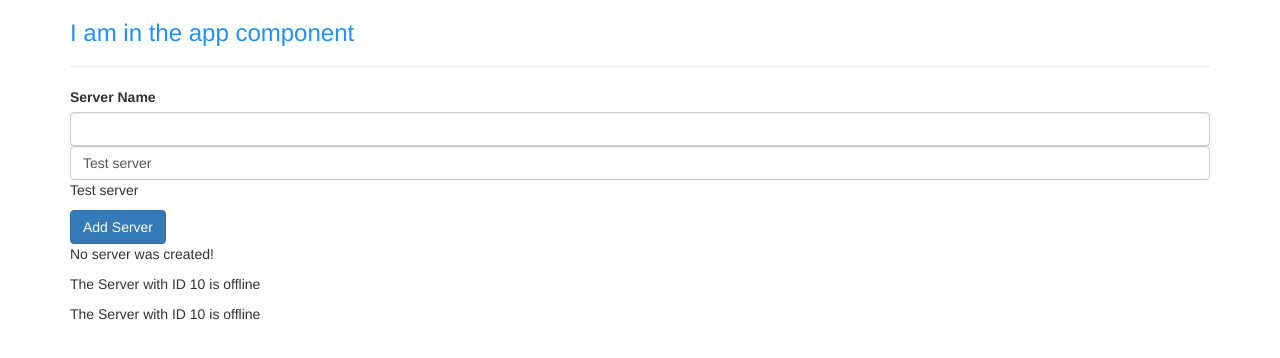
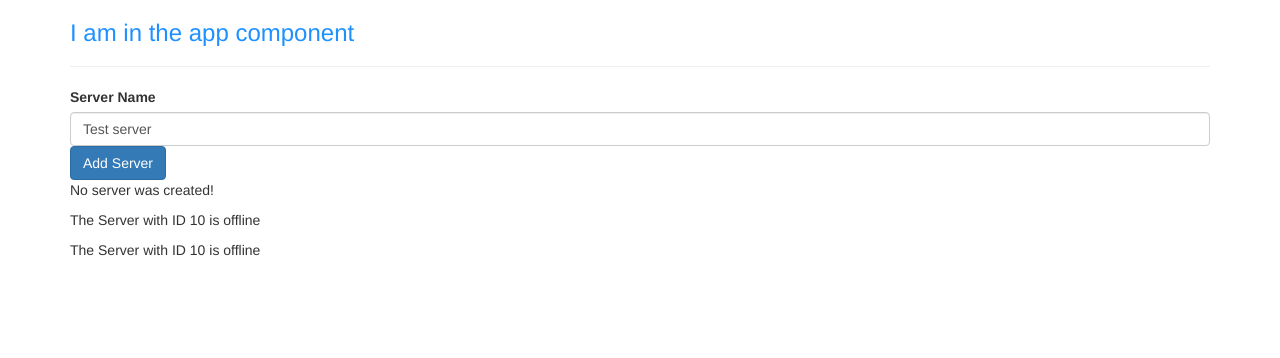
Before and after one commit to RoshanLakmal/max_string_interpolation_25, an Angular app: page / in a window 1280 px wide. Shown: the top 358 px of the page. Built offline with nearby package versions, Linux system fonts and the light colour scheme.

Commit message:
added server name

```diff
--- a/src/app/servers/servers.component.html
+++ b/src/app/servers/servers.component.html
@@ -1,11 +1,11 @@
 <label>Server Name</label>
-<input type="text"
+<!-- <input type="text"
 class="form-control"
-(input)="onUpdateServerName($event)">
+(input)="onUpdateServerName($event)"> -->
 <input type="text"
 class="form-control"
 [(ngModel)]="serverName">
-<p>{{serverName}}</p>
+<!-- <p>{{serverName}}</p> -->
 <button
    class="btn btn-primary"
    [disabled]="!allowNewServer"
--- a/src/app/servers/servers.component.ts
+++ b/src/app/servers/servers.component.ts
@@ -21,7 +21,7 @@
 
  //Use on to say that this will be triggered by this template
  onCreateServer() {
-   this.serverCreationStatus = 'Server was created!';
+   this.serverCreationStatus = 'Server was created! Name is '+ this.serverName;
  }
  onUpdateServerName(event: Event){
   this.serverName = (<HTMLInputElement>event.target).value; //target is type input element so we need to cast it
```
